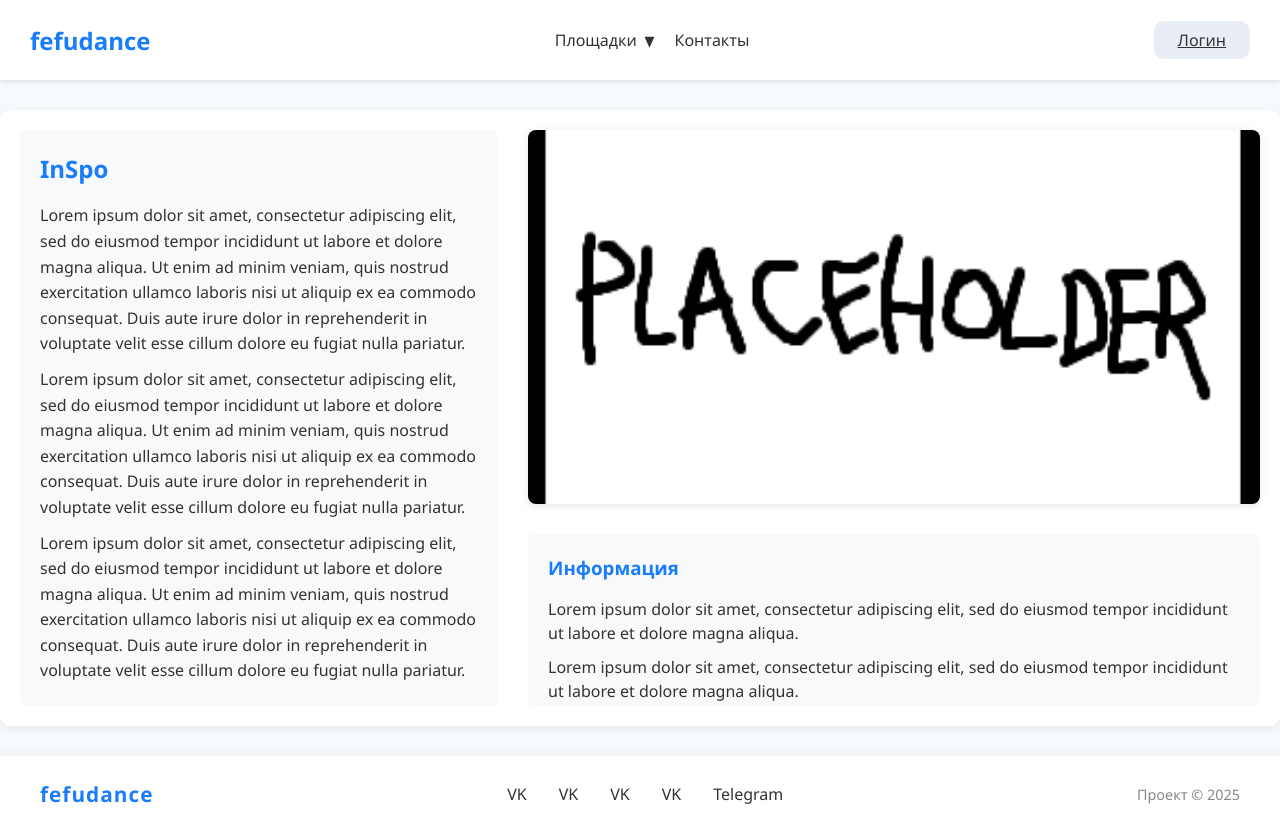
After one commit to uushgi/webservice, a Flask app: page /inspo in a window 1280 px wide. The commit adds this page. Run offline with Flask 3, Linux system fonts and the light colour scheme.

Commit message:
basic venue pages
страницы площадок для галочки

```diff
--- a/app.py
+++ b/app.py
@@ -14,9 +14,6 @@ def get_booked_slots():
     venue = request.args.get('venue')
     date = request.args.get('date')
 
-    if not venue or not date:
-        return jsonify({'error': 'Missing venue or date'}), 400
-
     venue_to_table = {
         'Дюшес': 'DushesTime',
         'Sticker': 'StickerTime',
@@ -25,8 +22,6 @@ def get_booked_slots():
     }
 
     table_name = venue_to_table.get(venue)
-    if not table_name:
-        return jsonify({'error': 'Invalid venue'}), 400
 
     try:
         connection = connect('db/dushess.db')
@@ -151,6 +146,21 @@ def index():
 def about():
     return render_template("about.html")
 
+@app.route("/dushes")
+def dushes():
+    return render_template("dushes.html")
+
+@app.route("/sticker")
+def sticker():
+    return render_template("sticker.html")
+
+@app.route("/euphoria")
+def euphoria():
+    return render_template("euphoria.html")
+
+@app.route("/inspo")
+def inspo():
+    return render_template("inspo.html")
 
 @app.route("/profile")
 def profile():
--- a/db.py
+++ b/db.py
@@ -217,7 +217,6 @@ def Get_user_bookings(tableName, user_login):
     connection = connect('db/dushess.db')
     cursor = connection.cursor()
 
-    # Получаем все дни, где у пользователя есть бронирования
     cursor.execute(f'''
     SELECT day,
            time_10_00, time_10_30, time_11_00, time_11_30,
--- a/static/css/style.css
+++ b/static/css/style.css
@@ -24,6 +24,11 @@ header {
     font-size: 24px;
     font-weight: bold;
     color: #197cfa;
+}
+
+.logo-link {
+    text-decoration: none;
+    color: inherit;
 }
 
 .nav {
@@ -515,6 +520,251 @@ header {
     transform: translateY(0);
 }
 
+.venue-page {
+    display: grid;
+    grid-template-columns: repeat(5, 1fr);
+    grid-template-rows: repeat(6, 1fr);
+    grid-column-gap: 30px;
+    grid-row-gap: 30px;
+    margin: 30px auto;
+    padding: 20px;
+    background-color: #ffffff;
+    border-radius: 10px;
+    box-shadow: 0 2px 10px rgba(0,0,0,0.08);
+    max-width: 1400px;
+    height: 77vh;
+}
+
+.venue-textblock {
+    grid-area: 1 / 1 / 7 / 3;
+    padding: 20px;
+    background-color: #f8f9fa;
+    border-radius: 8px;
+    line-height: 1.6;
+}
+
+.venue-photoblock {
+    grid-area: 1 / 3 / 5 / 6;
+    overflow: hidden;
+    border-radius: 8px;
+    box-shadow: 0 2px 8px rgba(0,0,0,0.1);
+}
+
+.venue-photoblock img {
+    width: 100%;
+    height: 100%;
+    object-fit: cover;
+    display: block;
+}
+
+.venue-textblock-under {
+    grid-area: 5 / 3 / 7 / 6;
+    padding: 20px;
+    background-color: #f8f9fa;
+    border-radius: 8px;
+    line-height: 1.5;
+}
+
+.venue-textblock h2,
+.venue-textblock-under h3 {
+    color: #197cfa;
+    margin-bottom: 15px;
+}
+
+.venue-textblock p,
+.venue-textblock-under p {
+    color: #333;
+    margin-bottom: 10px;
+}
+
+.dropdown {
+    position: relative;
+}
+
+.dropbtn {
+    background: none;
+    border: none;
+    color: #333;
+    font-weight: 500;
+    font-size: 1rem;
+    cursor: pointer;
+    padding: 0;
+    margin: 0;
+    transition: color 0.2s;
+    display: flex;
+    align-items: center;
+    gap: 0.3em;
+    text-decoration: none;
+}
+
+.dropbtn:hover,
+.dropdown:focus-within .dropbtn {
+    color: #197cfa;
+    background: none;
+    outline: none;
+}
+
+.dropbtn span {
+    font-size: 0.9em;
+    color: inherit;
+    margin-left: 0.2em;
+    pointer-events: none;
+}
+
+.dropdown-content {
+    display: none;
+    position: absolute;
+    top: 100%;
+    left: 0;
+    min-width: 140px;
+    background-color: #fff;
+    box-shadow: 0 8px 16px rgba(0,0,0,0.08);
+    z-index: 1;
+    border-radius: 8px;
+    border: 1px solid #e0e0e0;
+    margin-top: 0;
+    padding: 0.3em 0;
+}
+
+.dropdown-content a {
+    color: #333;
+    padding: 0.7em 1.2em;
+    text-decoration: none;
+    display: block;
+    font-size: 1rem;
+    background: none;
+    transition: background 0.2s, color 0.2s;
+    border-radius: 0;
+}
+
+.dropdown-content a:hover {
+    background-color: #f0f4fa;
+    color: #197cfa;
+}
+
+.dropdown:focus-within .dropdown-content,
+.dropdown:hover .dropdown-content,
+.dropdown.open .dropdown-content {
+    display: block;
+    padding: 10px;
+}
+
+.user-info {
+    display: flex;
+    align-items: center;
+    gap: 1rem;
+}
+
+.user-info p {
+    margin: 0;
+    font-size: 0.9rem;
+    color: #333;
+}
+
+.alert {
+    position: fixed;
+    top: 1rem;
+    right: 1rem;
+    padding: 0.8rem 1.2rem;
+    border-radius: 8px;
+    font-size: 0.9rem;
+    z-index: 1000;
+}
+
+.alert-success {
+    background: #d4edda;
+    color: #155724;
+    border: 1px solid #c3e6cb;
+}
+
+.notifications {
+    position: fixed;
+    top: 20px;
+    left: 20px;
+    z-index: 1000;
+}
+
+.booking-notification {
+    background-color: #4CAF50;
+    color: white;
+    padding: 15px 25px;
+    border-radius: 4px;
+    box-shadow: 0 2px 5px rgba(0,0,0,0.2);
+    max-width: 300px;
+    position: relative;
+    animation: fadeInOut 3.5s ease-in-out forwards;
+    animation-fill-mode: forwards;
+    padding-right: 40px;
+}
+
+.alert-warning {
+    background-color: #ff9800;
+}
+
+.close-btn {
+    position: absolute;
+    right: 10px;
+    top: 50%;
+    transform: translateY(-50%);
+    background: none;
+    border: none;
+    color: white;
+    font-size: 20px;
+    cursor: pointer;
+    padding: 0 5px;
+    opacity: 0.7;
+    transition: opacity 0.2s;
+    margin-left: 10px;
+}
+
+.close-btn:hover {
+    opacity: 1;
+}
+
+.footer {
+    background: #fff;
+    padding: 1.5rem 2rem;
+    box-shadow: 0 -2px 10px rgba(0,0,0,0.05);
+}
+
+.footer-content {
+    max-width: 1200px;
+    margin: 0 auto;
+    display: flex;
+    justify-content: space-between;
+    align-items: center;
+}
+
+.footer-logo {
+    font-weight: bold;
+    font-size: 1.3rem;
+    color: #197cfa;
+    letter-spacing: 1px;
+}
+
+.footer-links {
+    display: flex;
+    gap: 2rem;
+    align-items: center;
+}
+
+.footer-links a {
+    color: #333;
+    text-decoration: none;
+    font-weight: 500;
+    font-size: 1rem;
+    transition: color 0.2s;
+}
+
+.footer-links a:hover {
+    color: rgb(25, 123, 250);
+}
+
+.footer-copyright {
+    color: #888;
+    font-size: 0.9rem;
+}
+
 @media (max-width: 1200px) {
     .container {
         grid-template-columns: 1fr;
@@ -654,122 +922,6 @@ header {
         padding: 0.5rem 0.4rem;
         font-size: 0.9rem;
     }
-}
-
-.dropdown {
-    position: relative;
-}
-
-.dropbtn {
-    background: none;
-    border: none;
-    color: #333;
-    font-weight: 500;
-    font-size: 1rem;
-    cursor: pointer;
-    padding: 0;
-    margin: 0;
-    transition: color 0.2s;
-    display: flex;
-    align-items: center;
-    gap: 0.3em;
-    text-decoration: none;
-}
-
-.dropbtn:hover,
-.dropdown:focus-within .dropbtn {
-    color: #197cfa;
-    background: none;
-    outline: none;
-}
-
-.dropbtn span {
-    font-size: 0.9em;
-    color: inherit;
-    margin-left: 0.2em;
-    pointer-events: none;
-}
-
-.dropdown-content {
-    display: none;
-    position: absolute;
-    top: 100%;
-    left: 0;
-    min-width: 140px;
-    background-color: #fff;
-    box-shadow: 0 8px 16px rgba(0,0,0,0.08);
-    z-index: 1;
-    border-radius: 8px;
-    border: 1px solid #e0e0e0;
-    margin-top: 0;
-    padding: 0.3em 0;
-}
-
-.dropdown-content a {
-    color: #333;
-    padding: 0.7em 1.2em;
-    text-decoration: none;
-    display: block;
-    font-size: 1rem;
-    background: none;
-    transition: background 0.2s, color 0.2s;
-    border-radius: 0;
-}
-
-.dropdown-content a:hover {
-    background-color: #f0f4fa;
-    color: #197cfa;
-}
-
-.dropdown:focus-within .dropdown-content,
-.dropdown:hover .dropdown-content,
-.dropdown.open .dropdown-content {
-    display: block;
-    padding: 10px;
-}
-
-.footer {
-    background: #fff;
-    padding: 1.5rem 2rem;
-    box-shadow: 0 -2px 10px rgba(0,0,0,0.05);
-}
-
-.footer-content {
-    max-width: 1200px;
-    margin: 0 auto;
-    display: flex;
-    justify-content: space-between;
-    align-items: center;
-}
-
-.footer-logo {
-    font-weight: bold;
-    font-size: 1.3rem;
-    color: #197cfa;
-    letter-spacing: 1px;
-}
-
-.footer-links {
-    display: flex;
-    gap: 2rem;
-    align-items: center;
-}
-
-.footer-links a {
-    color: #333;
-    text-decoration: none;
-    font-weight: 500;
-    font-size: 1rem;
-    transition: color 0.2s;
-}
-
-.footer-links a:hover {
-    color: rgb(25, 123, 250);
-}
-
-.footer-copyright {
-    color: #888;
-    font-size: 0.9rem;
 }
 
 @media (max-width: 768px) {
--- a/static/js/calendar.js
+++ b/static/js/calendar.js
@@ -5,8 +5,8 @@ document.addEventListener('DOMContentLoaded', function() {
     let selectedMonth = currentMonth;
     let selectedYear = currentYear;
     let selectedVenue = null;
+    let selectedDate = null;
     let notificationTimeout = null;
-    let selectedDate = null;
 
     const monthNames = ["Январь", "Февраль", "Март", "Апрель", "Май", "Июнь",
                       "Июль", "Август", "Сентябрь", "Октябрь", "Ноябрь", "Декабрь"];
@@ -73,7 +73,7 @@ document.addEventListener('DOMContentLoaded', function() {
                          year === today.getFullYear();
 
             let currentDate = `${year}-${String(month + 1).padStart(2, '0')}-${String(i).padStart(2, '0')}`;
-            // этот ужас необходим для того, чтобы в бд в нужном формате дату передавать, с нулями
+            // бд с нулями в дате, так что форматируем с нулями
             // может временное решение, может нет
             let isSelected = selectedDate === currentDate;
 
--- /dev/null
+++ b/templates/base_venue.html
@@ -0,0 +1,21 @@
+<!DOCTYPE html>
+<html lang="ru">
+<head>
+    <meta charset="UTF-8">
+    <meta name="viewport" content="width=device-width, initial-scale=1.0">
+    <title>{% block title %}fefudance{% endblock %}</title>
+    <link rel="stylesheet" href="/static/css/style.css">
+    {% block extra_css %}{% endblock %}
+</head>
+<body>
+    {% include 'header.html' %}
+
+    {% block content %}{% endblock %}
+
+    {% include 'footer.html' %}
+
+    {% block scripts %}
+    <script src="static/js/calendar.js"></script>
+    {% endblock %}
+</body>
+</html>
--- a/templates/footer.html
+++ b/templates/footer.html
@@ -2,11 +2,11 @@
     <div class="footer-content">
         <div class="footer-logo">fefudance</div>
         <div class="footer-links">
-            <a href="#">VK</a>
-            <a href="#">VK</a>
-            <a href="#">VK</a>
-            <a href="#">VK</a>
-            <a href="#">Telegram</a>
+            <a href="https://vk.com/dushes_fefu">VK</a>
+            <a href="https://vk.com/euphoriadvfu">VK</a>
+            <a href="https://vk.com/stickerdvfu">VK</a>
+            <a href="https://vk.com/inspodance">VK</a>
+            <a href="https://t.me/s/fefudvfu">Telegram</a>
         </div>
         <div class="footer-copyright">Проект &copy; 2025</div>
     </div>
--- a/templates/header.html
+++ b/templates/header.html
@@ -1,12 +1,13 @@
 <header>
-    <div class="logo">fefudance</div>
+    <div class="logo"><a href="{{ url_for('index') }}" class="logo-link">fefudance</a></div>
     <nav class="nav">
         <div class="dropdown">
             <button class="dropbtn">Площадки <span>&#9660;</span></button>
             <div class="dropdown-content">
-                {% for venue in venues %}
-                <a href="#">{{ venue.name }}</a>
-                {% endfor %}
+                <a href="{{ url_for('dushes') }}">Дюшес</a>
+                <a href="{{ url_for('sticker') }}">Sticker</a>
+                <a href="{{ url_for('euphoria') }}">Euphoria</a>
+                <a href="{{ url_for('inspo') }}">InSpo</a>
             </div>
         </div>
         <a href="#">Контакты</a>
--- a/templates/index.html
+++ b/templates/index.html
@@ -1,5 +1,6 @@
 {% extends "base.html" %}
 
+<div class="container">
 {% block content %}
 <div class="notifications">
     {% if booking_success %}
@@ -18,4 +19,4 @@
 </div>
 
 {% include 'faq.html' %}
-{% endblock %}
+{% endblock %}</div>
--- /dev/null
+++ b/templates/inspo.html
@@ -0,0 +1,20 @@
+{% extends "base_venue.html" %}
+
+{% block content %}
+<div class="venue-page">
+    <div class="venue-textblock">
+        <h2>InSpo</h2>
+        <p>Lorem ipsum dolor sit amet, consectetur adipiscing elit, sed do eiusmod tempor incididunt ut labore et dolore magna aliqua. Ut enim ad minim veniam, quis nostrud exercitation ullamco laboris nisi ut aliquip ex ea commodo consequat. Duis aute irure dolor in reprehenderit in voluptate velit esse cillum dolore eu fugiat nulla pariatur.</p>
+        <p>Lorem ipsum dolor sit amet, consectetur adipiscing elit, sed do eiusmod tempor incididunt ut labore et dolore magna aliqua. Ut enim ad minim veniam, quis nostrud exercitation ullamco laboris nisi ut aliquip ex ea commodo consequat. Duis aute irure dolor in reprehenderit in voluptate velit esse cillum dolore eu fugiat nulla pariatur.</p>
+        <p>Lorem ipsum dolor sit amet, consectetur adipiscing elit, sed do eiusmod tempor incididunt ut labore et dolore magna aliqua. Ut enim ad minim veniam, quis nostrud exercitation ullamco laboris nisi ut aliquip ex ea commodo consequat. Duis aute irure dolor in reprehenderit in voluptate velit esse cillum dolore eu fugiat nulla pariatur.</p>
+    </div>
+    <div class="venue-photoblock">
+        <img src="{{ url_for('static', filename='images/venue1.png') }}">
+    </div>
+    <div class="venue-textblock-under">
+        <h3>Информация</h3>
+        <p>Lorem ipsum dolor sit amet, consectetur adipiscing elit, sed do eiusmod tempor incididunt ut labore et dolore magna aliqua.</p>
+        <p>Lorem ipsum dolor sit amet, consectetur adipiscing elit, sed do eiusmod tempor incididunt ut labore et dolore magna aliqua.</p>
+    </div>
+</div>
+{% endblock %}
```
Also changed, not shown: other parts of static/css/style.css (+18 -72 lines), templates/dushes.html (added, +20 -0 lines), templates/euphoria.html (added, +20 -0 lines), templates/sticker.html (added, +20 -0 lines).
